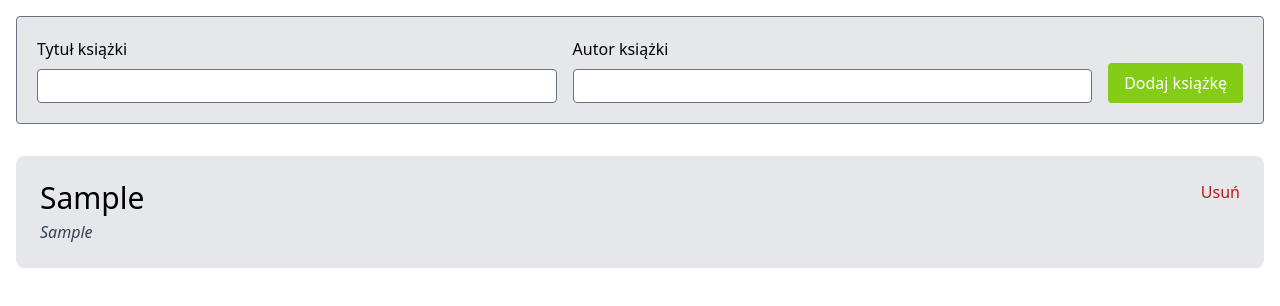
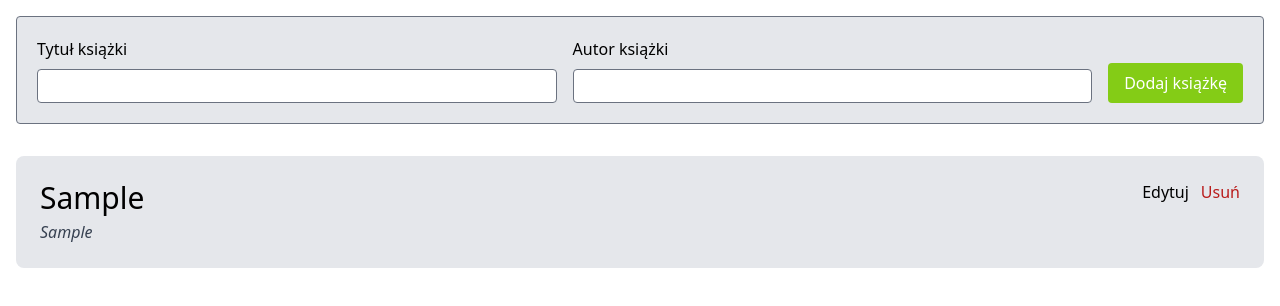
Before and after one commit to oskarski/do-przeczytania, a React (Create React App) app: page / in a window 1280 px wide. Both pictures are taken after typing "Sample", "Sample" into the empty fields and a click on the button "Dodaj książkę". Shown: the top 306 px of the page. Built offline with nearby package versions, Linux system fonts and the light colour scheme.

Commit message:
added UI for edit form

```diff
--- a/src/components/BookCard.jsx
+++ b/src/components/BookCard.jsx
@@ -1,14 +1,44 @@
+import { useId, useState } from "react";
 import { DeleteBookButton } from "./DeleteBookButton";
+import { Label } from "../ui/Label";
+import { Input } from "../ui/Input";
+import { Button } from "../ui/Button";
 
 export const BookCard = ({ book, onDeleteBook }) => {
+  const [editMode, setEditMode] = useState(false);
+
+  const titleId = useId();
+  const authorId = useId();
+
   return (
     <li className="bg-gray-200 p-6 rounded-lg flex justify-between">
-      <div>
-        <h3 className="text-3xl mb-1">{book.title}</h3>
-        <span className="text-md italic text-gray-700">{book.author}</span>
-      </div>
+      {!editMode && (
+        <div>
+          <h3 className="text-3xl mb-1">{book.title}</h3>
+          <span className="text-md italic text-gray-700">{book.author}</span>
+        </div>
+      )}
 
-      <div className="text-right">
+      {editMode && (
+        <div>
+          <form>
+            <Label htmlFor={titleId}>Tytył książki</Label>
+            <Input id={titleId} name="title" defaultValue={book.title} />
+
+            <Label htmlFor={authorId}>Autor książki</Label>
+            <Input id={authorId} name="author" defaultValue={book.author} />
+
+            <div className="mt-3">
+              <Button>Zapisz</Button>
+            </div>
+          </form>
+        </div>
+      )}
+
+      <div className="text-right space-x-3">
+        {!editMode && <button onClick={() => setEditMode(true)}>Edytuj</button>}
+        {editMode && <button onClick={() => setEditMode(false)}>Anuluj</button>}
+
         <DeleteBookButton onDeleteBook={onDeleteBook} />
       </div>
     </li>
```
